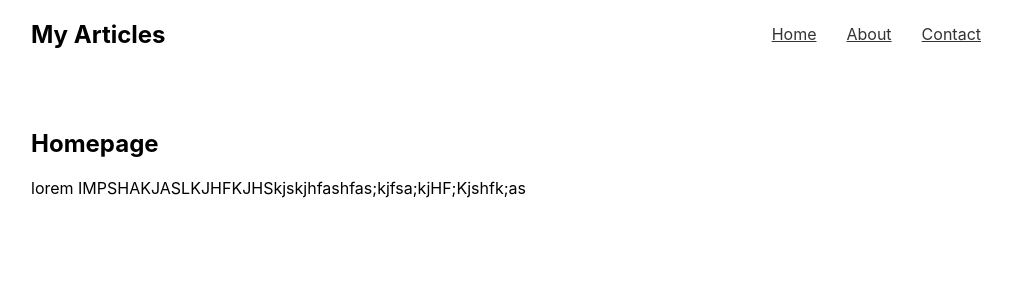
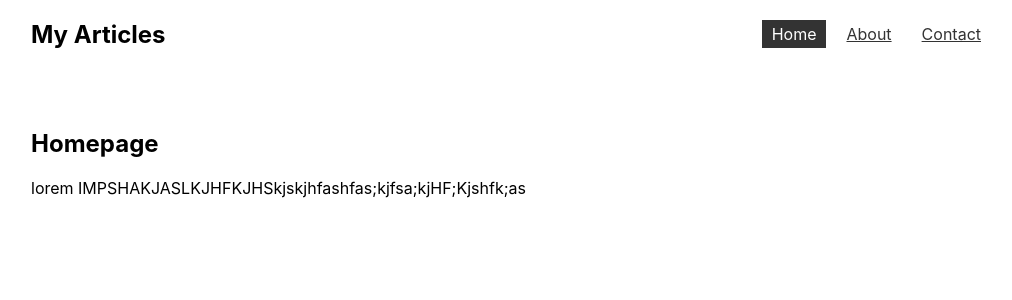
Before and after one commit to IanHancock36/router-routes, a React (Create React App) app: page / in a window 1280 px wide. Shown: the top 300 px of the page, without its empty margins (129-1141 px from the left). Built offline with nearby package versions, Linux system fonts and the light colour scheme.

Commit message:
active links

```diff
--- a/src/App.css
+++ b/src/App.css
@@ -15,3 +15,9 @@ nav a {
   color: #333;
   padding: 4px 10px;
 }
+
+nav a.active {
+  color: white;
+  background: #333;
+  text-decoration: none;
+}
--- a/src/App.js
+++ b/src/App.js
@@ -1,5 +1,5 @@
 import './App.css'
-import { BrowserRouter, Route, Switch , Link} from 'react-router-dom'
+import { BrowserRouter, Route, Switch , Link, NavLink} from 'react-router-dom'
 import Home from './pages/Home'
 import Contact from './pages/Contact';
 import About from './pages/About';
@@ -10,9 +10,9 @@ function App() {
       <BrowserRouter>
         <nav>
           <h1>My Articles</h1>
-        <Link to ='/' >Home</Link>
-        <Link to ='/about' >About</Link>
-        <Link to ='/contact'>Contact</Link>
+        <NavLink to ='/' >Home</NavLink>
+        <NavLink to ='/about' >About</NavLink>
+        <NavLink to ='/contact'>Contact</NavLink>
         </nav>
         <Switch>
           <Route exact path="/">
```
